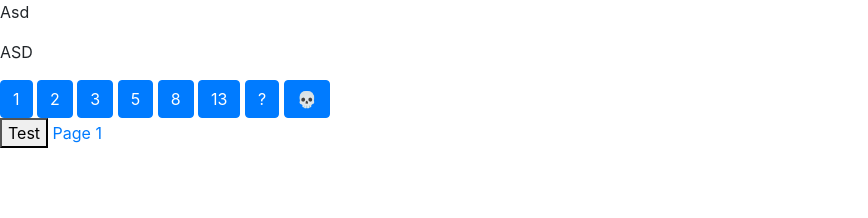
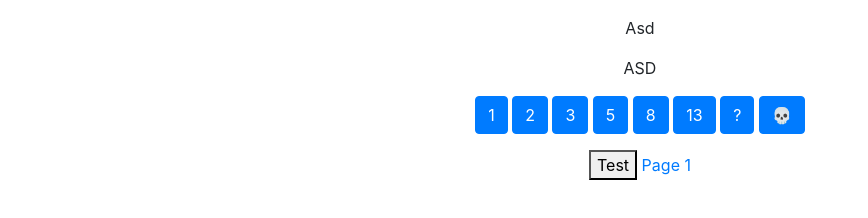
Before and after one commit to Hajaskaa/pppoker, a website: page index.html in a window 1280 px wide. Both pictures are taken after typing "Sample", "Sample" into the empty fields and a click on the button "Create room". Shown: the whole page, without its empty margins (0-868 px from the left). Drawn offline with nearby package versions, Linux system fonts and the light colour scheme; no server answers.

Commit message:
11/25 style lobby page

```diff
--- a/styles.css
+++ b/styles.css
@@ -14,6 +14,11 @@
   margin: 1rem;
 }
 
+#page2 div {
+  text-align: center;
+  margin: 1rem;
+}
+
 section {
   display: none;
 }
```
